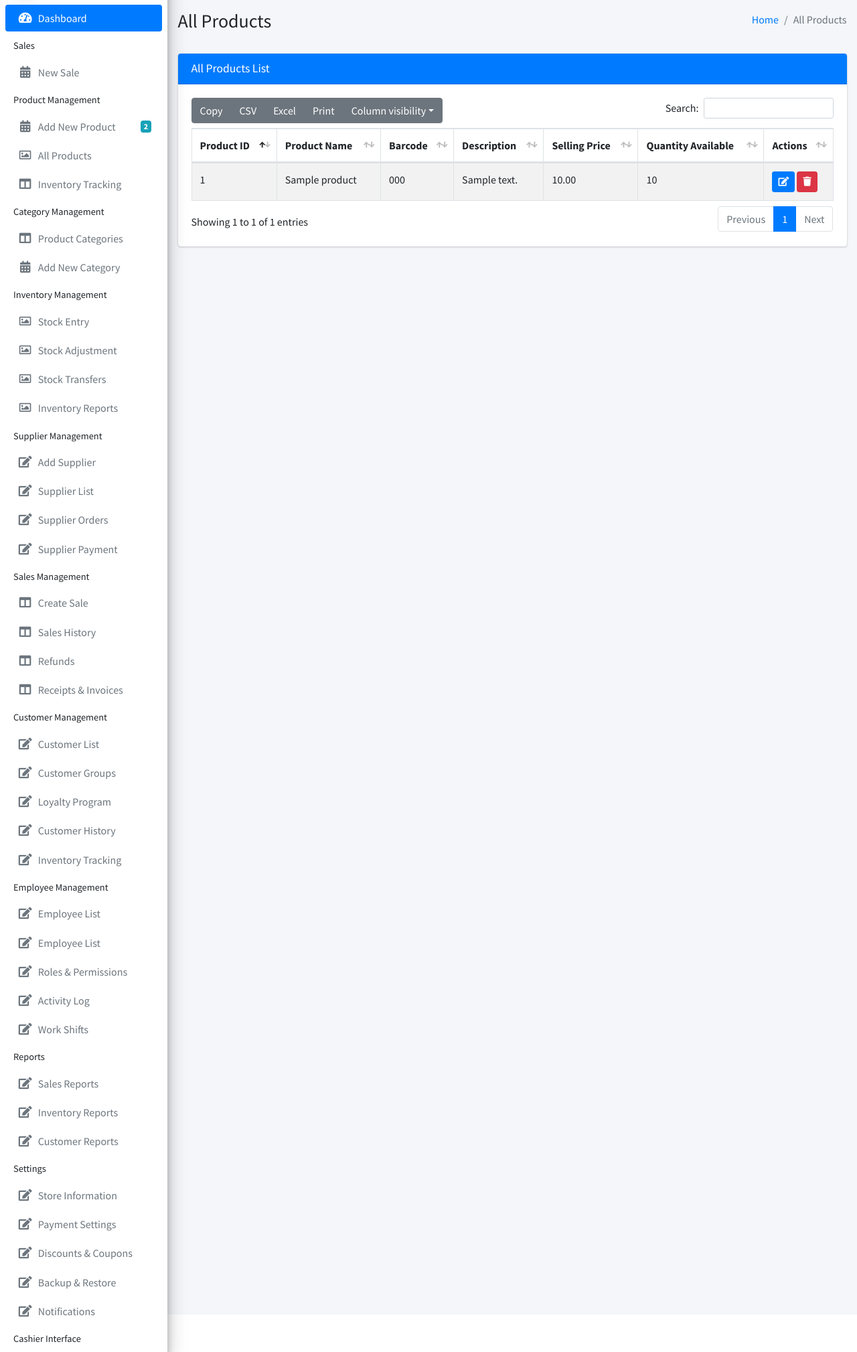
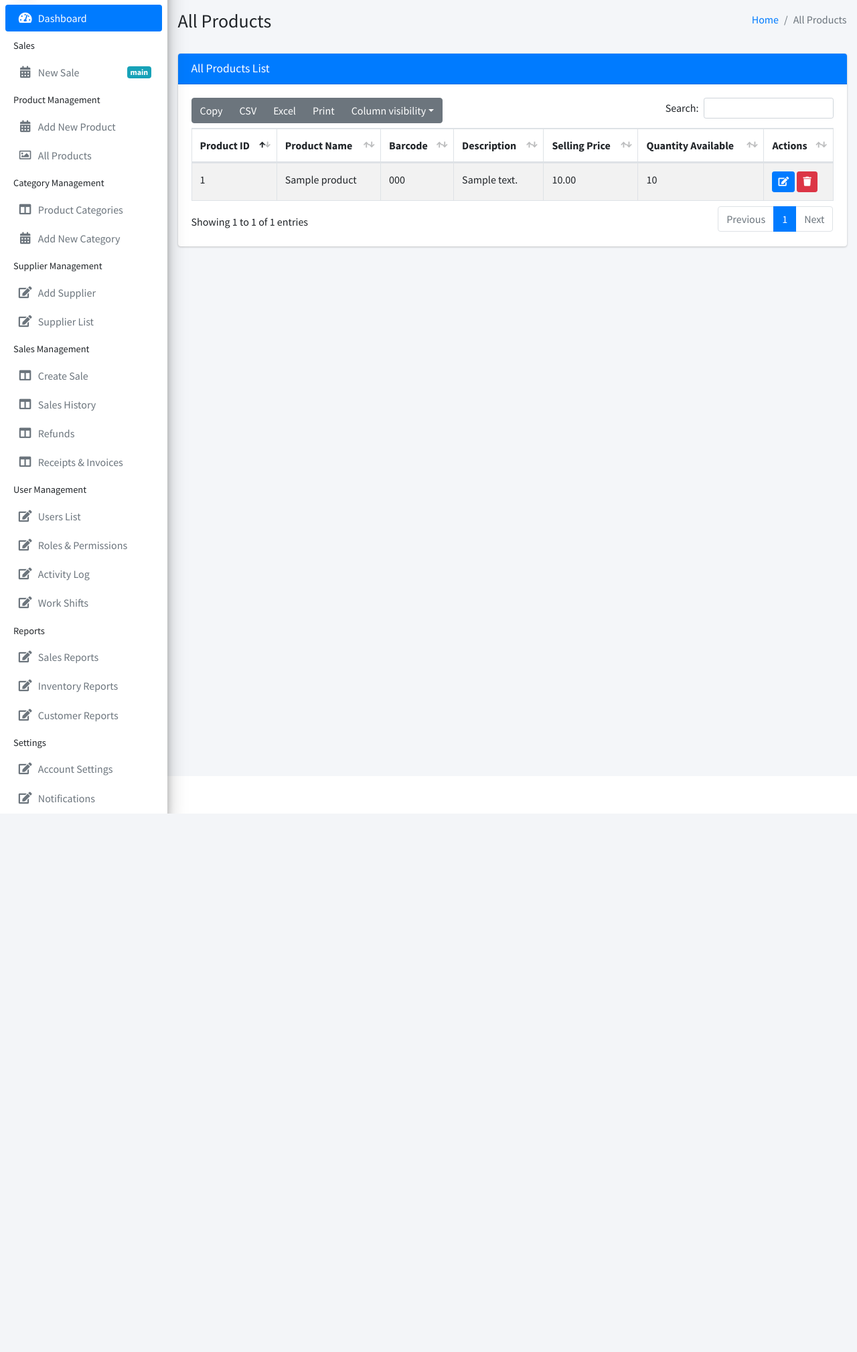
Before and after one commit to maundulaurent/php-peter, a PHP site: page /all-products.php in a window 1280 px wide. Shown: the part 57-2076 px from the top of the page at 67% size. After the commit the page ends 1272 px from the top, so only its background shows below. Run offline with PHP 8.4, Linux system fonts and the light colour scheme; tables that the repository leaves empty or names only in its code hold one stand-in row (values such as "Sample post"); a stand-in replaces the project's code that opens the database connection; some libraries are stand-ins or nearby versions.

Commit message:
More changes

```diff
--- a/includes/sidebar.php
+++ b/includes/sidebar.php
@@ -29,6 +29,7 @@
               <i class="nav-icon fas fa-calendar-alt"></i>
               <p>
                 New Sale
+                <span class="badge badge-info right">main</span>
               </p>
             </a>
           </li>
@@ -40,7 +41,7 @@
               <i class="nav-icon fas fa-calendar-alt"></i>
               <p>
                 Add New Product
-                <span class="badge badge-info right">2</span>
+
               </p>
             </a>
           </li>
@@ -49,15 +50,6 @@
               <i class="nav-icon far fa-image"></i>
               <p>
                 All Products
-              </p>
-            </a>
-          </li>
-
-          <li class="nav-item">
-            <a href="#" class="nav-link">
-              <i class="nav-icon fas fa-columns"></i>
-              <p>
-                Inventory Tracking
               </p>
             </a>
           </li>
@@ -80,7 +72,7 @@
             </a>
           </li>
 
-          <li class="nav-header">Inventory Management</li>
+          <!-- <li class="nav-header">Inventory Management</li>
             <li class="nav-item">
               <a href="" class="nav-link">
                 <i class="nav-icon far fa-image"></i>
@@ -88,31 +80,7 @@
                   Stock Entry
                 </p>
               </a>
-            </li>
-            <li class="nav-item">
-              <a href="" class="nav-link">
-                <i class="nav-icon far fa-image"></i>
-                <p>
-                  Stock Adjustment
-                </p>
-              </a>
-            </li>
-            <li class="nav-item">
-              <a href="" class="nav-link">
-                <i class="nav-icon far fa-image"></i>
-                <p>
-                  Stock Transfers
-                </p>
-              </a>
-            </li>
-            <li class="nav-item">
-              <a href="" class="nav-link">
-                <i class="nav-icon far fa-image"></i>
-                <p>
-                  Inventory Reports
-                </p>
-              </a>
-            </li>
+            </li> -->
 
           <li class="nav-header">Supplier Management</li>
           <li class="nav-item">
@@ -128,22 +96,6 @@
               <i class="nav-icon fas fa-edit"></i>
               <p>
                 Supplier List
-              </p>
-            </a>
-          </li>
-          <li class="nav-item">
-            <a href="" class="nav-link">
-              <i class="nav-icon fas fa-edit"></i>
-              <p>
-                Supplier Orders
-              </p>
-            </a>
-          </li>
-          <li class="nav-item">
-            <a href="" class="nav-link">
-              <i class="nav-icon fas fa-edit"></i>
-              <p>
-                Supplier Payment
               </p>
             </a>
           </li>
@@ -183,63 +135,14 @@
                 </p>
               </a>
             </li>
-          <li class="nav-header">Customer Management</li>
-            <li class="nav-item">
-              <a href="#" class="nav-link">
-                <i class="nav-icon fas fa-edit"></i>
-                <p>
-                  Customer List
-                </p>
-              </a>
-            </li>
-            <li class="nav-item">
-              <a href="#" class="nav-link">
-                <i class="nav-icon fas fa-edit"></i>
-                <p>
-                  Customer Groups
-                </p>
-              </a>
-            </li>
-            <li class="nav-item">
-              <a href="#" class="nav-link">
-                <i class="nav-icon fas fa-edit"></i>
-                <p>
-                  Loyalty Program
-                </p>
-              </a>
-            </li>
-            <li class="nav-item">
-              <a href="#" class="nav-link">
-                <i class="nav-icon fas fa-edit"></i>
-                <p>
-                  Customer History
-                </p>
-              </a>
-            </li>
-            <li class="nav-item">
-              <a href="#" class="nav-link">
-                <i class="nav-icon fas fa-edit"></i>
-                <p>
-                  Inventory Tracking
-                </p>
-              </a>
-            </li>
 
 
-          <li class="nav-header">Employee Management</li>
+          <li class="nav-header">User Management</li>
           <li class="nav-item">
             <a href="#" class="nav-link">
               <i class="nav-icon fas fa-edit"></i>
               <p>
-                Employee List
-              </p>
-            </a>
-          </li>
-          <li class="nav-item">
-            <a href="#" class="nav-link">
-              <i class="nav-icon fas fa-edit"></i>
-              <p>
-                Employee List
+                Users List
               </p>
             </a>
           </li>
@@ -300,31 +203,7 @@
             <a href="#" class="nav-link">
               <i class="nav-icon fas fa-edit"></i>
               <p>
-                Store Information
-              </p>
-            </a>
-          </li>
-          <li class="nav-item">
-            <a href="#" class="nav-link">
-              <i class="nav-icon fas fa-edit"></i>
-              <p>
-                Payment Settings
-              </p>
-            </a>
-          </li>
-          <li class="nav-item">
-            <a href="#" class="nav-link">
-              <i class="nav-icon fas fa-edit"></i>
-              <p>
-                Discounts & Coupons
-              </p>
-            </a>
-          </li>
-          <li class="nav-item">
-            <a href="#" class="nav-link">
-              <i class="nav-icon fas fa-edit"></i>
-              <p>
-                Backup & Restore
+                Account Settings
               </p>
             </a>
           </li>
@@ -336,7 +215,6 @@
               </p>
             </a>
           </li>
-          <li class="nav-header">Cashier Interface</li>
 
 
         </ul>
```
Also changed, not shown: fnc/process_payment.php (added, +29 -0 lines), fnc/process_sale.php (+38 -50 lines), process_payment.php (deleted, +0 -74 lines), 1 other file.
